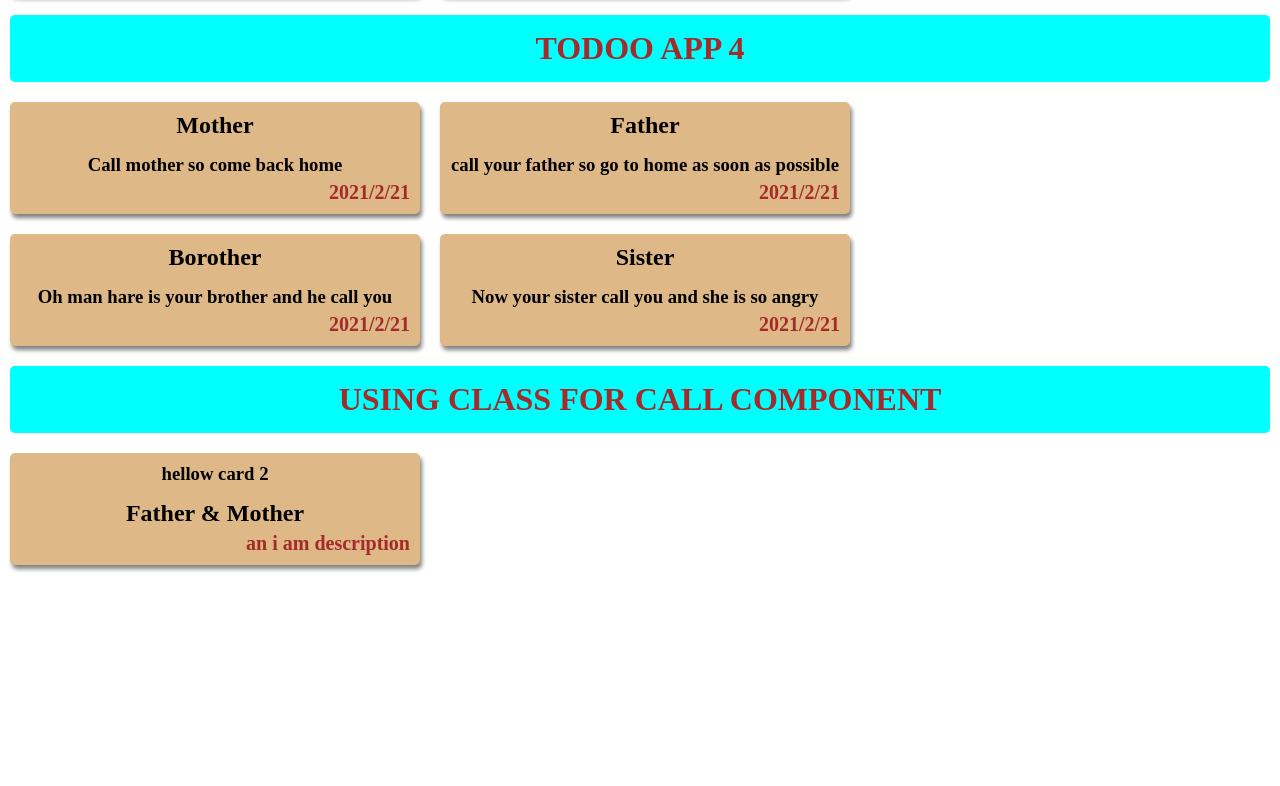
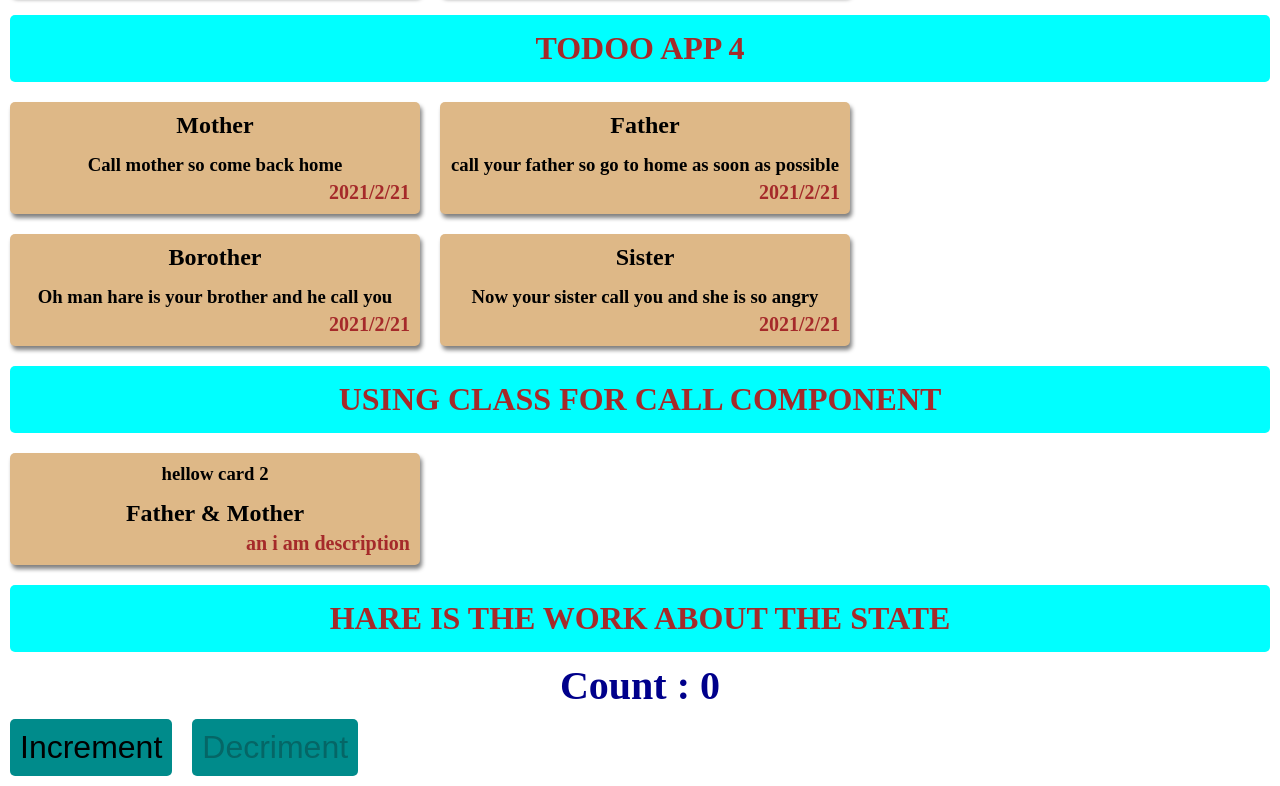
Before and after one commit to hasan972/my-react-app, a React (Create React App) app: page / in a window 1280 px wide. Shown: the part 1048-1834 px from the top of the page. Before the commit the page ends 1623 px from the top, so only its background shows below. Built offline with nearby package versions, Linux system fonts and the light colour scheme.

Commit message:
About state

```diff
--- a/public/style.css
+++ b/public/style.css
@@ -34,3 +34,19 @@ margin-bottom: 5px;
     box-shadow: indigo;
     color: brown;
 }
+.count{
+    text-align: center;
+    color:darkblue;
+    font-size: 40px;
+
+}
+button {
+    background-color: darkcyan;
+    padding: 10px;
+    border-radius:5px;
+    border: orangered;
+    margin-right: 10px;
+    font-size: 2rem;
+    width: 80;
+    margin: 10px;
+}
--- a/src/App.js
+++ b/src/App.js
@@ -2,6 +2,7 @@ import React from "react";
 import Card from './components/card'
 import Data from './data.json'
 import Card2 from './components/card2'
+import State from './state'
 
 let items = [];
 for(let x=0; x<Data.length; x++){
@@ -33,6 +34,10 @@ return <div>
         {/* using class for call component */}
         <h1 className="heading">Using class for call component</h1>
         <Card2 text="Father & Mother" des="an i am description" />
+
+        {/* now we start thge state and call the component and change when we search any value or keyword */}
+        <h1 className="heading">Hare is the work about the state</h1>
+        <State />
 </div>
 }
 
--- a/src/state.js
+++ b/src/state.js
@@ -1,9 +1,35 @@
-import React from 'react'
+import React, { Component } from 'react'
 
-export default function state() {
-    return (
-        <div>
+export default class state extends Component {
+    //Declear the  using constructor rconst
+    constructor(props) {
+        super(props)
 
-        </div>
-    )
+        this.state = {
+             count :0
+        }
+    }
+
+    handelIncrement = () =>{
+        this.setState({
+            count :this.state.count +1
+        })
+    }
+    handeleDecriment = () => {
+        this.setState({
+            count : this.state.count -1
+        })
+    }
+
+    render() {
+        //Distruc
+        const {count} = this.state
+        return (
+            <div>
+            <h1 className="count">Count : {count}</h1>
+            <button onClick={this.handelIncrement}>Increment</button>
+            <button onClick={this.handeleDecriment} disabled= {count=== 0 ? true : false}>Decriment</button>
+            </div>
+        )
+    }
 }
```
